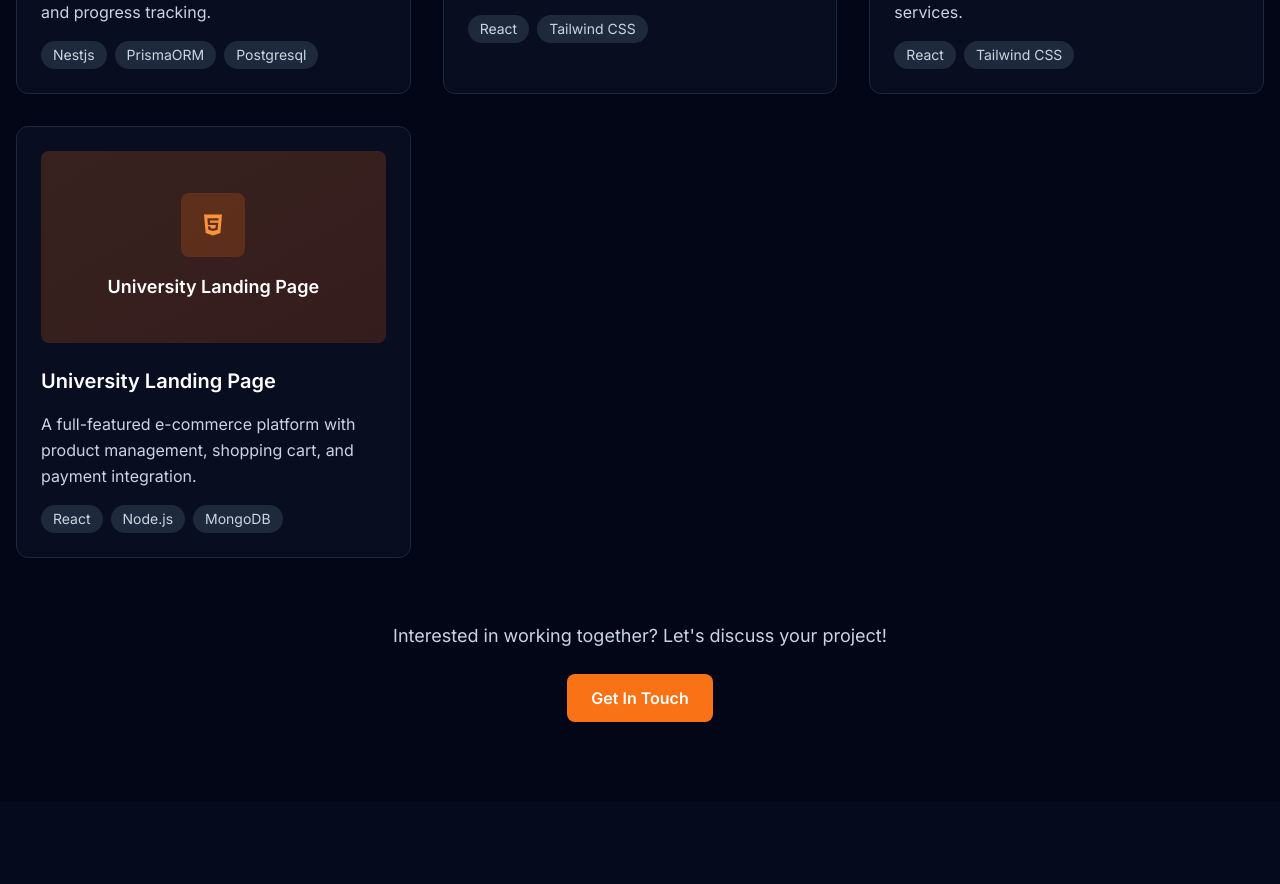
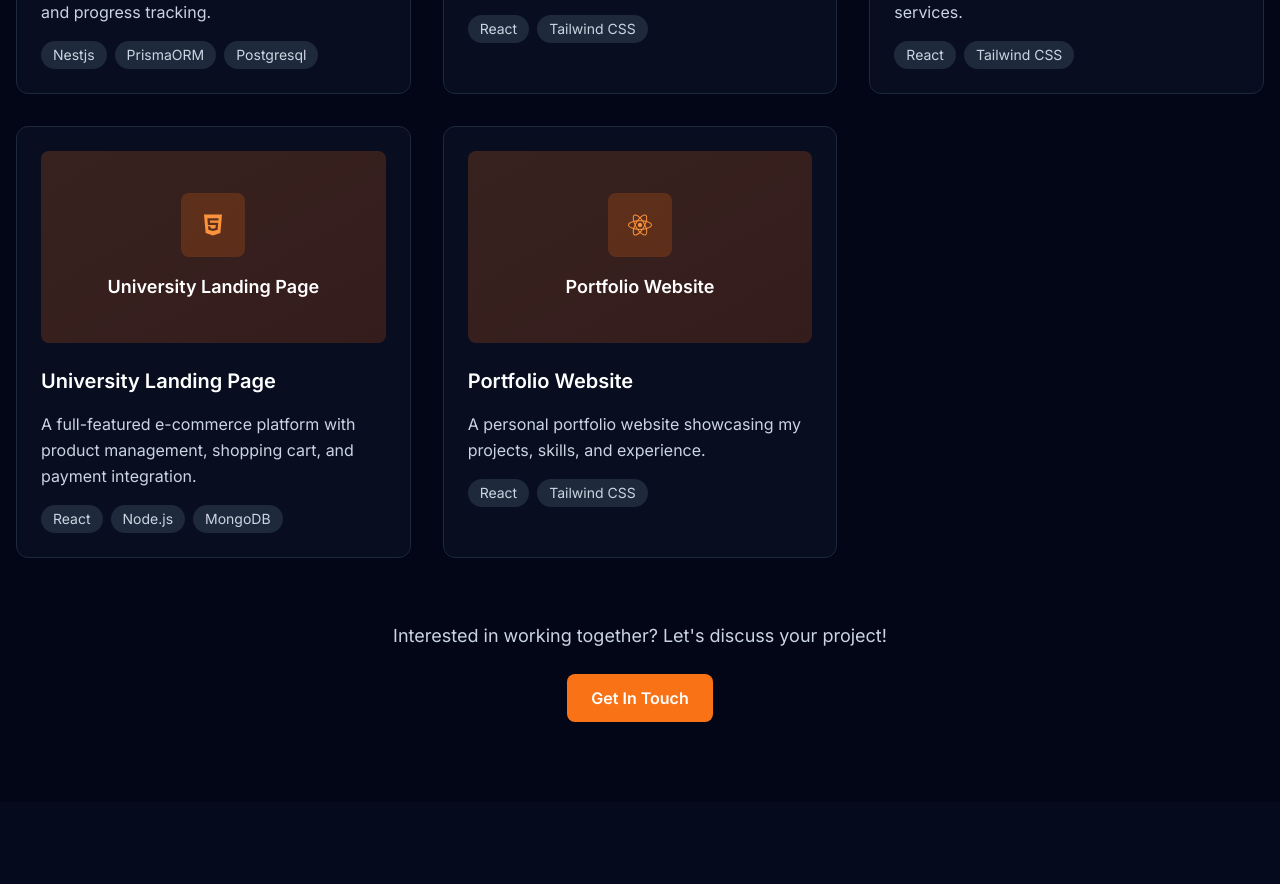
Before and after one commit to Amani-Ishimwe/Portofolio_site, a React (Vite) app: page / in a window 1280 px wide. Shown: the part 4340-5224 px from the top of the page. Built offline with nearby package versions, Linux system fonts and the light colour scheme.

Commit message:
final version

```diff
--- a/src/components/Projects.jsx
+++ b/src/components/Projects.jsx
@@ -97,8 +97,19 @@ const projects = [
       github: 'https://github.com/Amani-Ishimwe/university.git',
       live: 'https://shimmering-dasik-399777.netlify.app/',
       featured: false
+    },
+    {
+      id: 8,
+      title: 'Portfolio Website',
+      description: 'A personal portfolio website showcasing my projects, skills, and experience.',
+      image: '/api/placeholder/400/250',
+      category: 'frontend',
+      technologies: ['React', 'Tailwind CSS'],
+      icons: [<FaReact />, <SiTailwindcss />],
+      github: 'https://github.com/Amani-Ishimwe/Portofolio_site.git',
+      live: 'https://amaniportofolio.netlify.app/',
+      featured: false
     }
-
   ]
 
   const filteredProjects = activeFilter === 'all'
```
